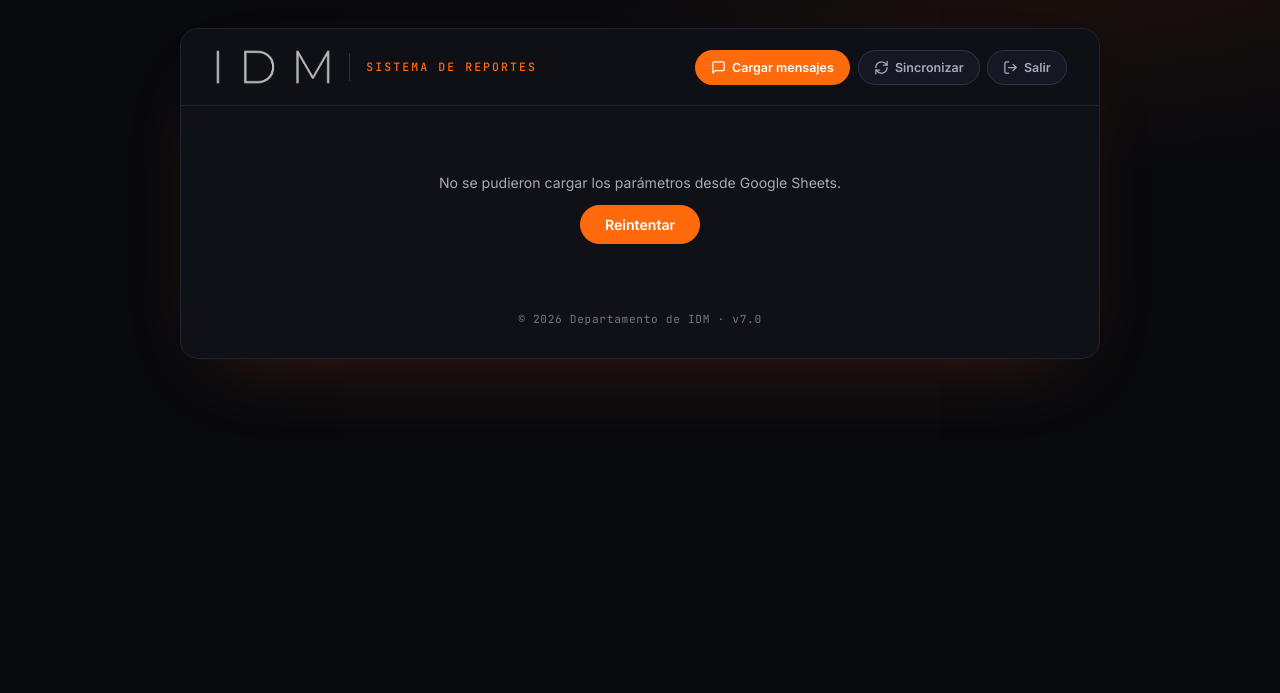
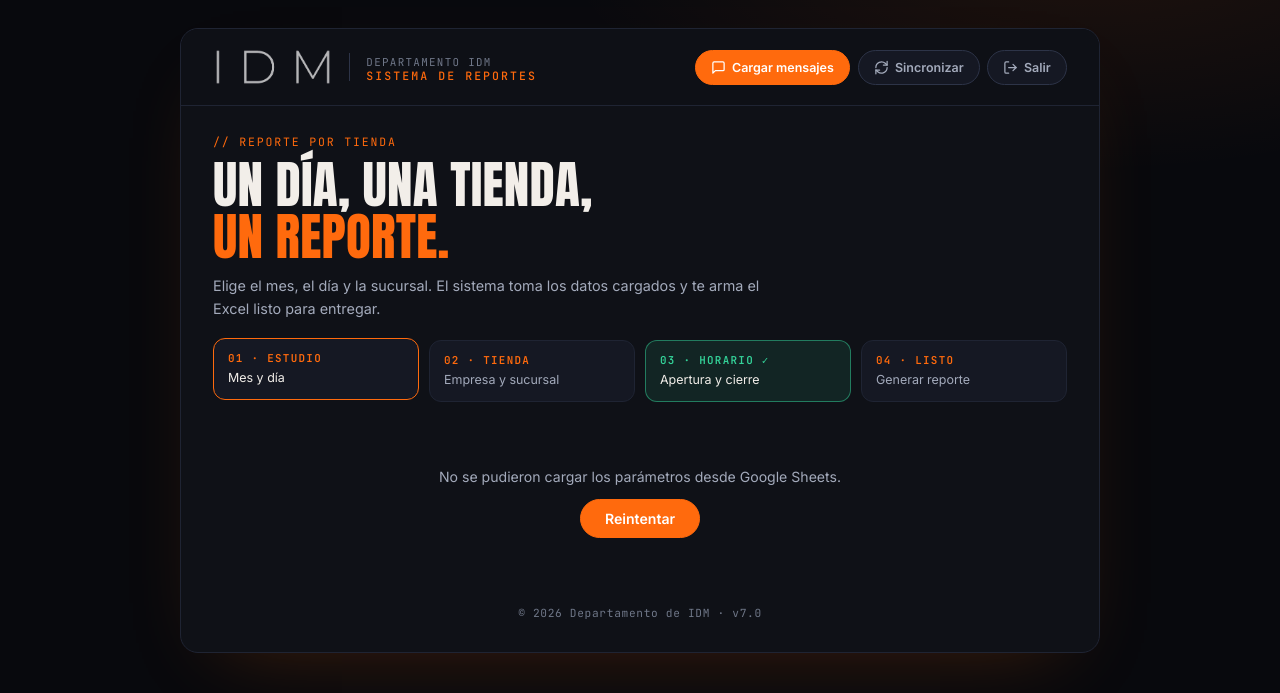
Before and after one commit to moisoforever-ai/sistema-reportes-idm, a Flask app: template templates/index.html in a window 1280 px wide. Shown: the top 693 px of the page. Run offline with Flask 3, Linux system fonts and the light colour scheme; the template is opened without the code that fills it, so the values that code supplies are empty.

Commit message:
Add files via upload

```diff
--- a/templates/index.html
+++ b/templates/index.html
@@ -6,7 +6,7 @@
     <title>Sistema de Reportes · IDM</title>
     <link rel="preconnect" href="https://fonts.googleapis.com">
     <link rel="preconnect" href="https://fonts.gstatic.com" crossorigin>
-    <link href="https://fonts.googleapis.com/css2?family=Montserrat:wght@300;400;500;600;700&display=swap" rel="stylesheet">
+    <link href="https://fonts.googleapis.com/css2?family=Anton&family=Inter:wght@400;500;600;700&family=JetBrains+Mono:wght@400;500;600&display=swap" rel="stylesheet">
     <link rel="stylesheet" href="/static/style.css">
 </head>
 <body>
@@ -17,6 +17,7 @@
                     <img src="/idm_logo.png" alt="IDM" class="brand-logo">
                     <div class="brand-sep"></div>
                     <div class="toolbar-brand-text">
+                        <span class="toolbar-brand-eyebrow">DEPARTAMENTO IDM</span>
                         <h1>SISTEMA DE REPORTES</h1>
                     </div>
                 </div>
@@ -56,6 +57,17 @@
 
 
             <main>
+                <section class="hero reveal">
+                    <div class="hero-eyebrow">// REPORTE POR TIENDA</div>
+                    <h2>Un día, una tienda,<br><em>un reporte.</em></h2>
+                    <p>Elige el mes, el día y la sucursal. El sistema toma los datos cargados y te arma el Excel listo para entregar.</p>
+                    <div class="steps" id="steps">
+                        <div class="step" data-step="1"><b>01 · ESTUDIO</b>Mes y día</div>
+                        <div class="step" data-step="2"><b>02 · TIENDA</b>Empresa y sucursal</div>
+                        <div class="step" data-step="3"><b>03 · HORARIO</b>Apertura y cierre</div>
+                        <div class="step" data-step="4"><b>04 · LISTO</b>Generar reporte</div>
+                    </div>
+                </section>
                 <div id="loader-initial" class="initial-loader">
                     <div class="spinner"></div>
                     <p id="loader-initial-text">Cargando parámetros desde Google Sheets…</p>
@@ -73,7 +85,9 @@
                 </div>
 
                 <form id="report-form" class="hidden">
-                    <div class="form-grid">
+                    <div class="section-label reveal"><span>01</span> MES Y DÍA DEL ESTUDIO</div>
+                    <p class="section-help">Primero el mes; el día se habilita solo.</p>
+                    <div class="form-grid reveal">
                         <div class="form-group">
                             <label for="mes">Mes del estudio</label>
                             <select id="mes" name="mes" required>
@@ -88,6 +102,10 @@
                             </select>
                         </div>
 
+                    </div>
+                    <div class="section-label reveal"><span>02</span> EMPRESA Y SUCURSAL</div>
+                    <p class="section-help">Elige la empresa y luego la sede exacta.</p>
+                    <div class="form-grid reveal">
                         <div class="form-group">
                             <label for="empresa">Empresa</label>
                             <select id="empresa" name="empresa" required>
@@ -102,6 +120,10 @@
                             </select>
                         </div>
 
+                    </div>
+                    <div class="section-label reveal"><span>03</span> HORARIO DEL LOCAL</div>
+                    <p class="section-help">Se usa para proyectar las ventas del día completo.</p>
+                    <div class="form-grid reveal">
                         <div class="form-group">
                             <label for="hora_apertura">Hora de apertura del local</label>
                             <div class="time-selector-container">
@@ -124,7 +146,8 @@
                         </div>
                     </div>
 
-                    <div class="info-banner">
+                    <div class="section-label reveal"><span>04</span> GENERAR</div>
+                    <div class="info-banner reveal">
                         <div class="banner-icon">
                             <svg viewBox="0 0 24 24" fill="none" stroke="currentColor" stroke-width="2" stroke-linecap="round" stroke-linejoin="round"><circle cx="12" cy="12" r="10"/><line x1="12" y1="16" x2="12" y2="12"/><line x1="12" y1="8" x2="12.01" y2="8"/></svg>
                         </div>
@@ -133,7 +156,7 @@
                         </div>
                     </div>
 
-                    <div class="button-group">
+                    <div class="button-group reveal">
                         <button type="submit" id="submit-btn" class="btn-submit">
                             <span class="btn-text">Generar reporte (Excel)</span>
                             <div class="btn-loader hidden">
@@ -164,5 +187,31 @@
     </div>
 
     <script src="/static/app.js"></script>
+    <script>
+    /* Pasos que se encienden según lo que ya elegiste + aparición suave al bajar */
+    (function(){
+      var $=function(i){return document.getElementById(i)};
+      function upd(){
+        var f=[($('mes').value&&$('fecha').value),($('empresa').value&&$('sucursal').value),
+               ($('hora_apertura').value&&$('hora_cierre').value&&$('hora_cierre').value>$('hora_apertura').value)];
+        var ok=f.map(Boolean), all=ok[0]&&ok[1]&&ok[2], cur=ok.indexOf(false);
+        document.querySelectorAll('#steps .step').forEach(function(el,i){
+          var done=i<3?ok[i]:all;
+          el.classList.toggle('done',!!done);
+          el.classList.toggle('now',!done&&(i===cur||(i===3&&cur===-1)));
+        });
+        var b=$('submit-btn'); if(b) b.classList.toggle('ready',!!all);
+      }
+      ['mes','fecha','empresa','sucursal','hora_apertura','hora_cierre'].forEach(function(i){
+        var e=$(i); if(e){e.addEventListener('change',upd);e.addEventListener('input',upd);}
+      });
+      setInterval(upd,700); upd();
+      if('IntersectionObserver' in window){
+        var io=new IntersectionObserver(function(es){es.forEach(function(e){if(e.isIntersecting){e.target.classList.add('in');io.unobserve(e.target)}})},{threshold:.08});
+        var go=function(){document.querySelectorAll('.reveal:not(.in)').forEach(function(n){io.observe(n)})};
+        go(); setInterval(go,800);
+      } else document.querySelectorAll('.reveal').forEach(function(n){n.classList.add('in')});
+    })();
+    </script>
 </body>
 </html>
```
Also changed, not shown: templates/login.html (+4 -3 lines).
